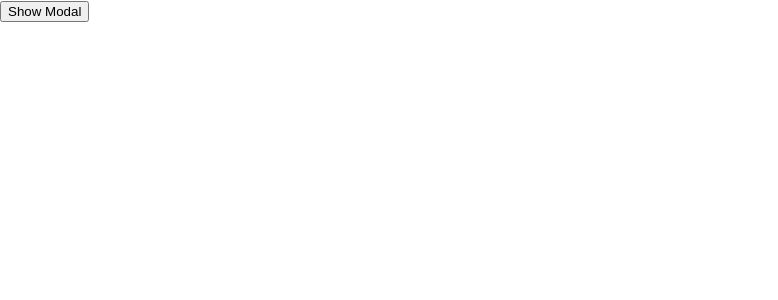
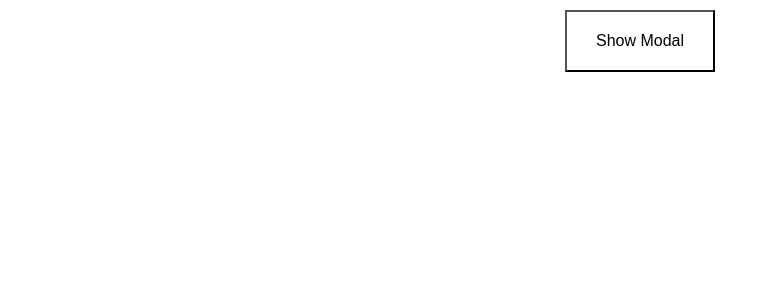
Before and after one commit to julianleahy/react-modal, a React (Create React App) app: page / in a window 1280 px wide. Shown: the top 300 px of the page, without its empty margins (0-778 px from the left). Built offline with nearby package versions, Linux system fonts and the light colour scheme.

Commit message:
style button to show modal

```diff
--- a/src/App.css
+++ b/src/App.css
@@ -0,0 +1,17 @@
+button {
+    font-size: 16px;
+    background-color: transparent;
+    color: black;
+    width: 150px;
+    padding: 20px;
+    display: block;
+    margin: 10px auto;
+}
+
+button:focus {
+    outline: none;
+}
+
+button:hover {
+    color: red;
+}
```
